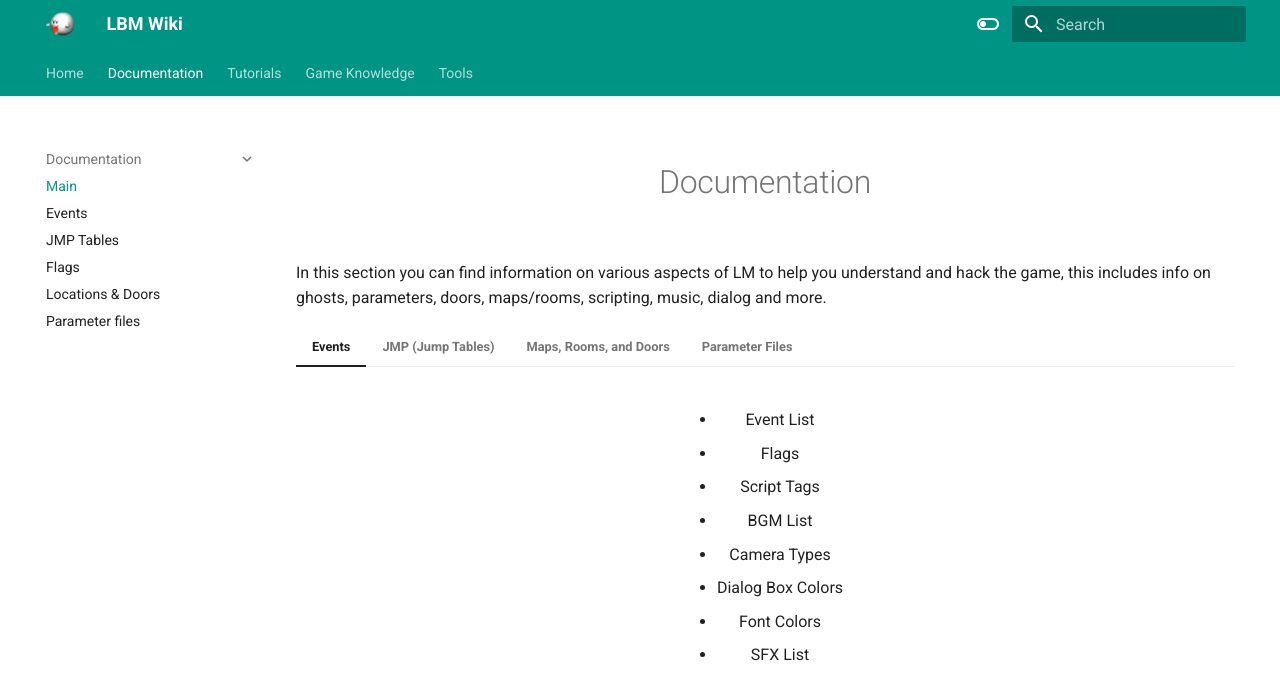
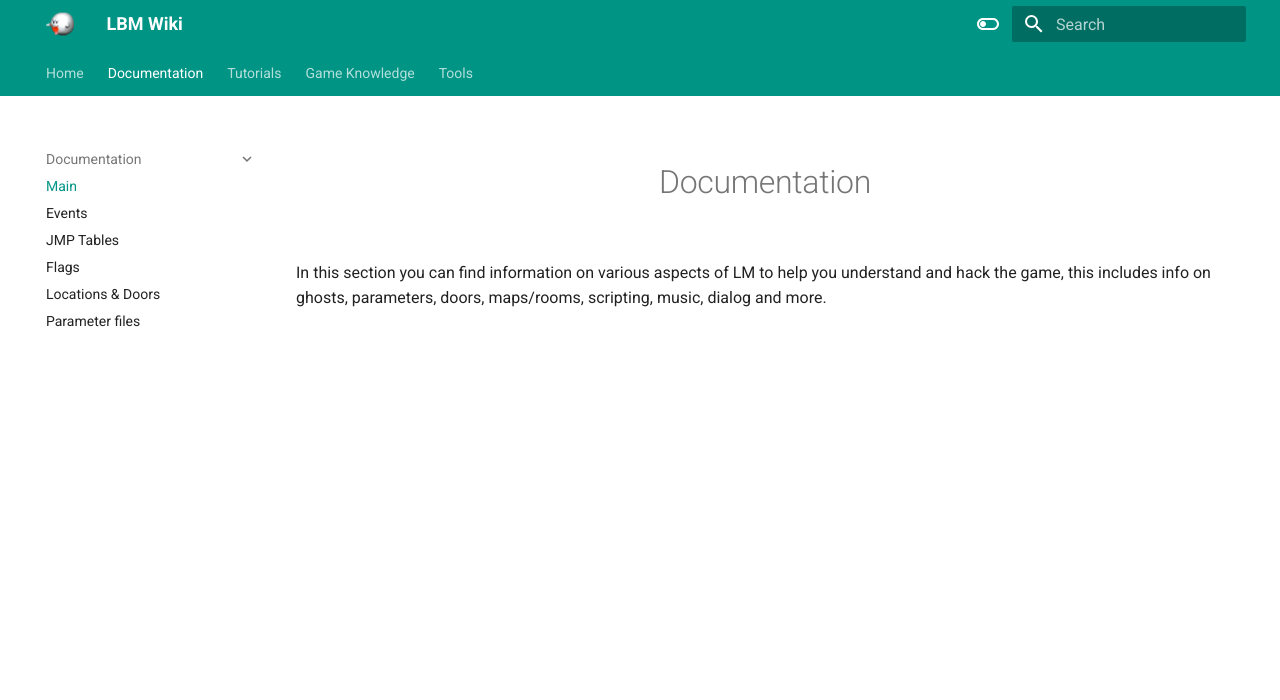
Before and after one commit to Zexlo/LBM-Hacking-Wiki, an MkDocs documentation site: the page built from docs/documentation.md, in a window 1280 px wide. Shown: the top 700 px of the page. Built offline with MkDocs 1.6.1 and Material for MkDocs 9.7.7, drawn with Linux system fonts in a browser that asks for light colours.

Commit message:
tweaks and updates

```diff
--- a/docs/documentation.md
+++ b/docs/documentation.md
@@ -7,95 +7,83 @@ hide:
 </figure>
 In this section you can find information on various aspects of LM to help you understand and hack the game, this includes info on ghosts, parameters, doors, maps/rooms, scripting, music, dialog and more.
 
-=== "Events"
-
-    <figure markdown>
+<!-- === "Events"
 
     - Event List
-
     - Flags
-
     - Script Tags
-
     - BGM List
-
     - Camera Types
-
     - Dialog Box Colors
-
     - Font Colors
-
     - SFX List
-    </figure>
 
 === "JMP (Jump Tables)"
 
-    === "Actor data"
-        <figure markdown>
-        ^^Characterinfo / Teidencharacterinfo^^
+    ^^Characterinfo / Teidencharacterinfo^^
 
-         Actor List
+    - Actor List
 
-        ^^Enemyinfo / Teidenenemyinfo^^
+    ^^Enemyinfo / Teidenenemyinfo^^
 
-        Ghost Move Types
-        </figure>
+    - Ghost Move Types
 
-    === "Event data"
-        <figure markdown>
-        ^^Eventinfo^^
+    ^^Eventinfo^^
 
-        EventIf Types
-        </figure>
+    - EventIf Types
 
-    === "Furniture data"
-        <figure markdown>
-        ^^Furnitureinfo^^
+    ^^Furnitureinfo^^
 
-        Furniture Money
+    - Furniture Money
+    - Furniture Sheets
+    - Furniture Sounds
+    - Move Types
 
-        Furniture Sheets
+    ^^Generatorinfo^^
 
-        Furniture Sounds
+    - Generator Types
 
-        Move Types
-        </figure>
+    ^^Itemappeartable / itemfishingtable^^
 
-    === "Dialog Colors"
+    ^^Inteminfotable^^
 
-    === "Font Colors"
+    - Item Types
 
-    === "Event list"
+    ^^Iyapootable^^
 
-    === "Flags"
+    ^^Keyinfo / Teidenkeyinfo^^
 
-    === "Camera Types"
+    ^^Objinfo^^
 
-    === "Script Tags"
+    - Objects List
+    - Candle Types
 
+    ^^Observerinfo / Teidenobserverinfo^^
+
+    - Cond Types
+    - Do Types
+
+    ^^Polygoninfo / Soundpolygoninfo^^
+
+    ^^Railinfo^^
+
+    ^^Roominfo^^
+
+    - Lv Colors
+
+    ^^Telesa^^
+
+    ^^Treasuretable^^
 
 === "Maps, Rooms, and Doors"
-
-    <figure markdown>
-
     - Map & Room List
-
     - Room Adjacency List
-
     - Door List
-
     - Door Loading List
-
     - Door Models
 
 === "Parameter Files"
-
-    <figure markdown>
-
     - CTP Parameters
-
     - Attack Types
-
     - Fleeing Types
-
-    - TH Parameters
+    - TH Parameters -->
--- a/docs/overrides/404.html
+++ b/docs/overrides/404.html
@@ -1,7 +1,7 @@
 {% extends "main.html" %}
 <!-- Content -->
 {% block content %}
-  <h1>Error 404</h1>
+  <h1>Error 404: Page not found</h1>
   <h2>Oops! Looks like you entered the wrong mansion...<br>Turn back while you can...</h2>
 
   <script>
--- a/mkdocs.yml
+++ b/mkdocs.yml
@@ -11,9 +11,6 @@ nav:
     - Parameter files: documentation/Parameters.md
   - Tutorials:
     - Main: tutorials.md
-    - Set-up: tutorials/Setup.md
-    - General tutorials: tutorials/General.md
-    - Specific tutorials: tutorials/Specific.md
   - Game Knowledge: gameknowledge.md
   - Tools: tools.md
 theme:
@@ -34,7 +31,6 @@ theme:
     - content.code.copy
   custom_dir: docs/overrides
   language: en
-  custom_dir: docs/overrides
   palette:
 
     - scheme: default
```
Also changed, not shown: docs/tools.md (+1 -0 lines), docs/assets/strip.png (deleted), docs/tutorials.md (line endings or trailing spaces).
